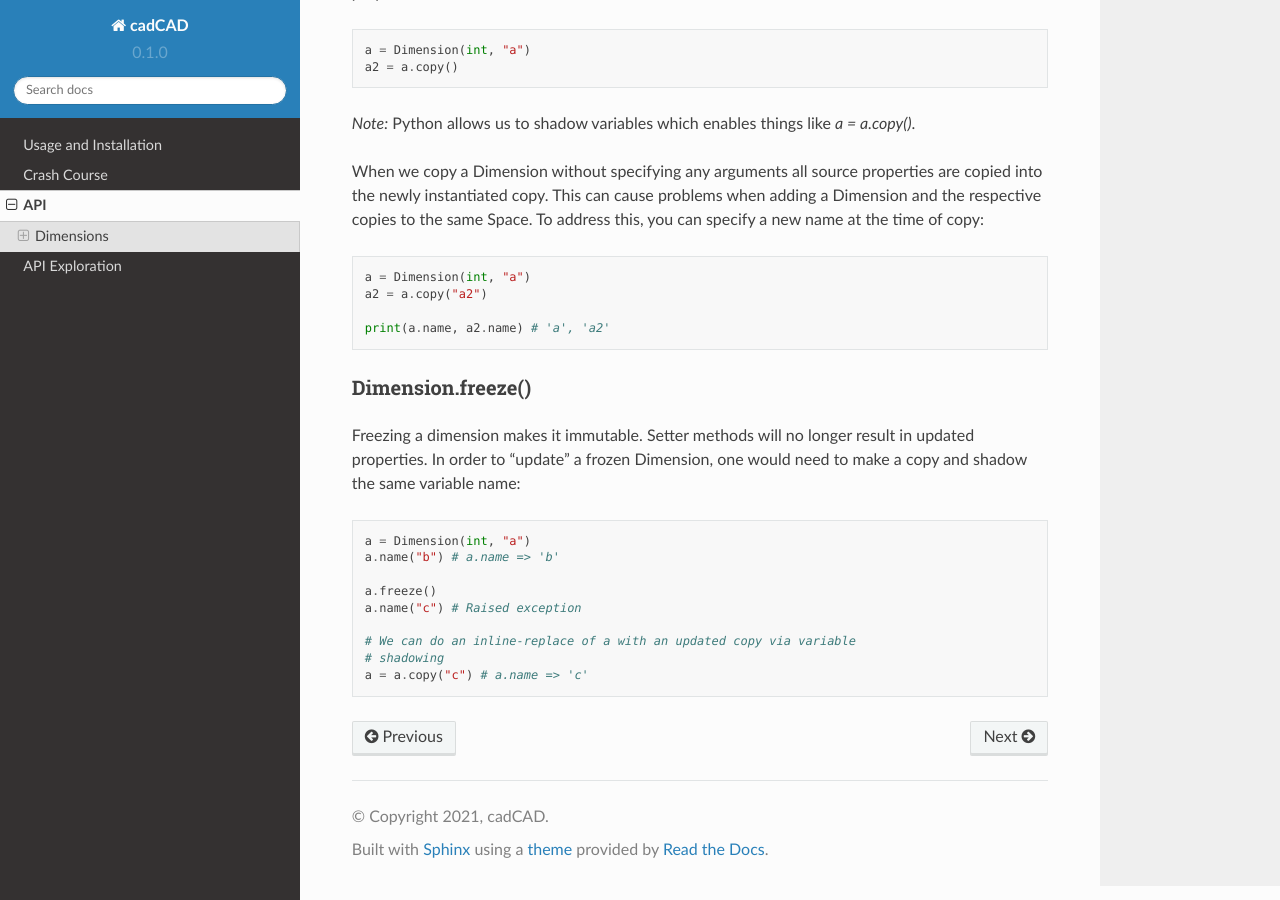
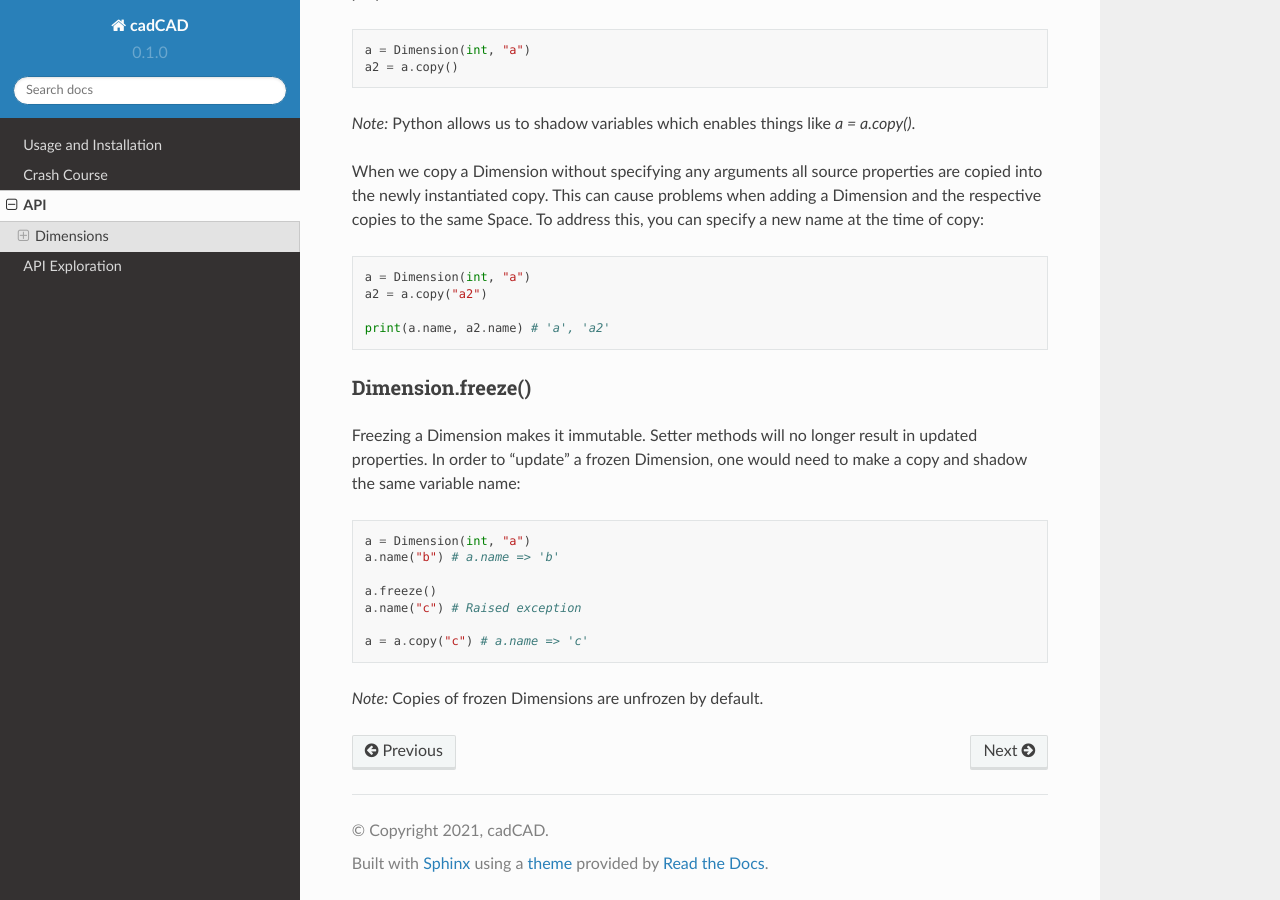
Before and after one commit to cadCAD-org/documentation, a Sphinx documentation site: the page built from docs/source/api.rst, in a window 1280 px wide and 900 px high, scrolled down 747 px. Built offline with Sphinx 7.4.7 and the Read the Docs theme 2.0.0, drawn with Linux system fonts in a browser that asks for light colours.

Commit message:
Notes on Dimensions.freeze()

```diff
--- a/docs/source/api.rst
+++ b/docs/source/api.rst
@@ -59,7 +59,7 @@ Space. To address this, you can specify a new name at the time of copy:
 Dimension.freeze()
 ==================
 
-Freezing a dimension makes it immutable. Setter methods will no longer
+Freezing a Dimension makes it immutable. Setter methods will no longer
 result in updated properties. In order to "update" a frozen Dimension,
 one would need to make a copy and shadow the same variable name:
 
@@ -71,6 +71,6 @@ one would need to make a copy and shadow the same variable name:
    a.freeze()
    a.name("c") # Raised exception
 
-   # We can do an inline-replace of a with an updated copy via variable
-   # shadowing
    a = a.copy("c") # a.name => 'c'
+
+*Note:* Copies of frozen Dimensions are unfrozen by default.
```
